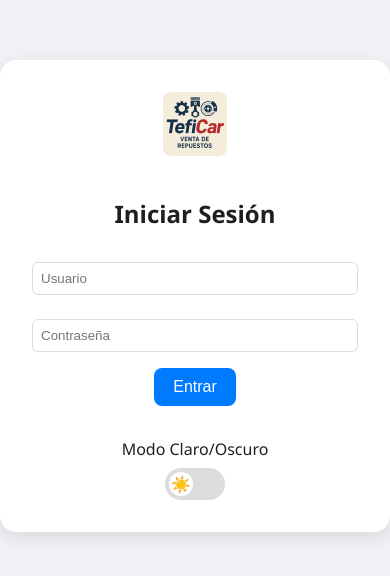
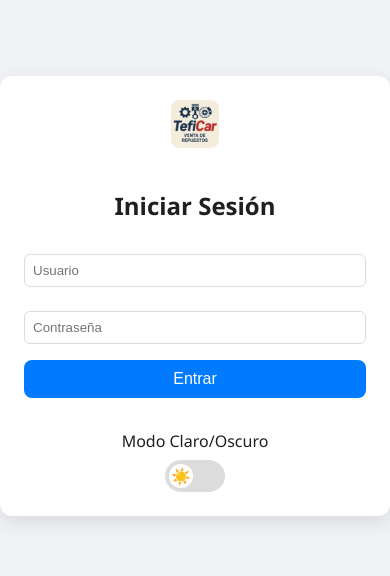
Before and after one commit to rteranmartech/hortifrutsitio, a plain HTML site: page login.html in a window 390 px wide. Shown: the part 126-702 px from the top of the page. Drawn offline with Linux system fonts and the light colour scheme.

Commit message:
login.html

```diff
--- a/login.html
+++ b/login.html
@@ -1,8 +1,8 @@
 <!DOCTYPE html>
 <html lang="es">
 <head>
-  <meta charset="UTF-8">
-  <meta name="viewport" content="width=device-width, initial-scale=1.0">
+  <meta charset="UTF-8" />
+  <meta name="viewport" content="width=device-width, initial-scale=1.0"/>
   <title>Login - Calculadora TefiCar</title>
   <style>
     :root {
@@ -25,28 +25,32 @@
       font-family: 'Segoe UI', sans-serif;
       margin: 0;
       padding: 0;
+      display: flex;
+      align-items: center;
+      justify-content: center;
       height: 100vh;
-      display: flex;
-      justify-content: center;
-      align-items: center;
     }
+
     .login-box {
       background-color: var(--card);
       padding: 2rem;
       border-radius: 16px;
-      box-shadow: 0 6px 20px rgba(0,0,0,0.1);
+      box-shadow: 0 6px 20px rgba(0, 0, 0, 0.1);
       max-width: 400px;
       width: 90%;
       text-align: center;
     }
+
     .login-box img {
       height: 64px;
       border-radius: 8px;
       margin-bottom: 1rem;
     }
+
     h2 {
       margin-bottom: 1.5rem;
     }
+
     .input {
       padding: 0.5rem;
       border-radius: 6px;
@@ -55,6 +59,7 @@
       box-sizing: border-box;
       margin: 0.5rem 0 1rem;
     }
+
     .boton {
       background-color: var(--primary);
       color: white;
@@ -63,16 +68,18 @@
       border-radius: 8px;
       cursor: pointer;
       font-size: 1rem;
+      width: 100%;
     }
+
     .boton:hover {
       opacity: 0.9;
     }
+
     #error {
       color: red;
       margin-top: 1rem;
     }
 
-    /* Toggle tema */
     .tema-container {
       margin-top: 2rem;
       display: flex;
@@ -80,6 +87,7 @@
       align-items: center;
       gap: 0.5rem;
     }
+
     .switch-toggle {
       position: relative;
       width: 60px;
@@ -89,6 +97,7 @@
       cursor: pointer;
       transition: background 0.3s ease;
     }
+
     .switch-toggle::before {
       content: '';
       position: absolute;
@@ -101,6 +110,7 @@
       transition: transform 0.3s ease;
       z-index: 1;
     }
+
     .switch-icon span {
       position: absolute;
       top: 50%;
@@ -114,24 +124,40 @@
       pointer-events: none;
       transition: opacity 0.3s;
     }
+
     .switch-icon .sun {
       left: 4px;
       opacity: 1;
       z-index: 2;
     }
+
     .switch-icon .moon {
       right: 4px;
       opacity: 0;
       z-index: 2;
     }
+
     .switch-toggle.activo::before {
       transform: translateX(28px);
     }
+
     .switch-toggle.activo .sun {
       opacity: 0;
     }
+
     .switch-toggle.activo .moon {
       opacity: 1;
+    }
+
+    @media (max-width: 480px) {
+      .login-box {
+        padding: 1.5rem;
+        border-radius: 12px;
+      }
+
+      .login-box img {
+        height: 48px;
+      }
     }
   </style>
 </head>
```
